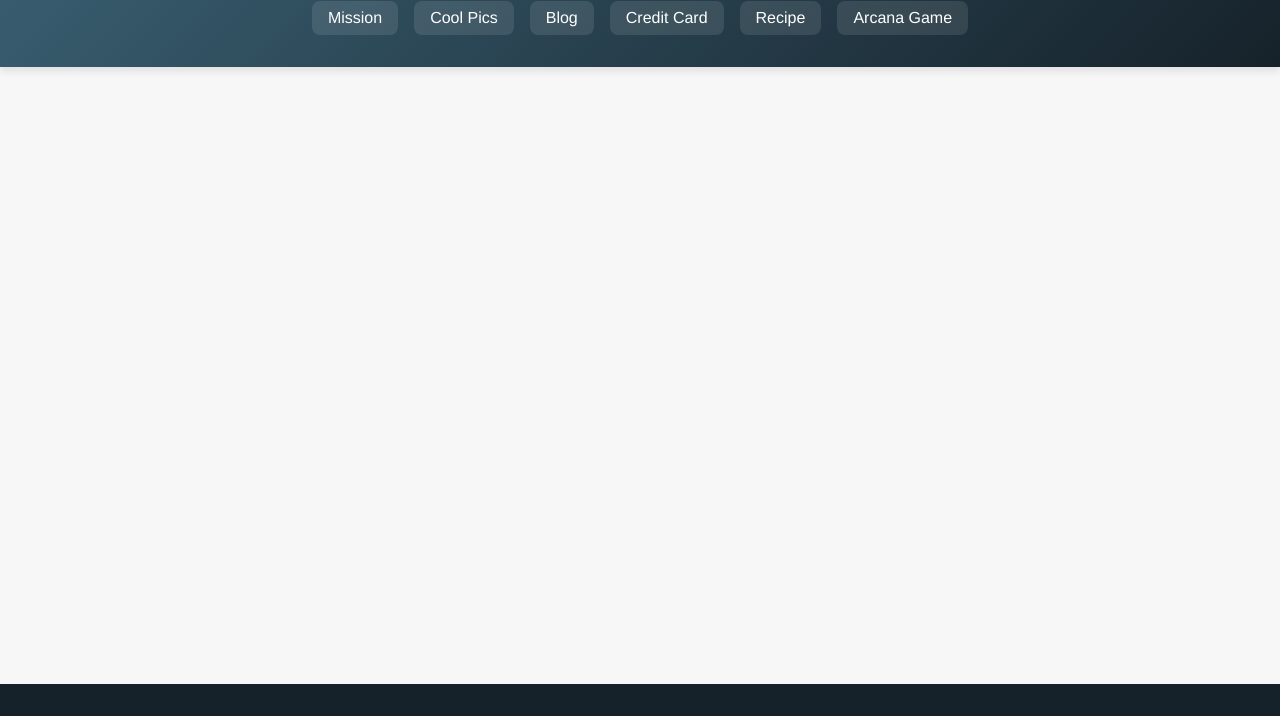
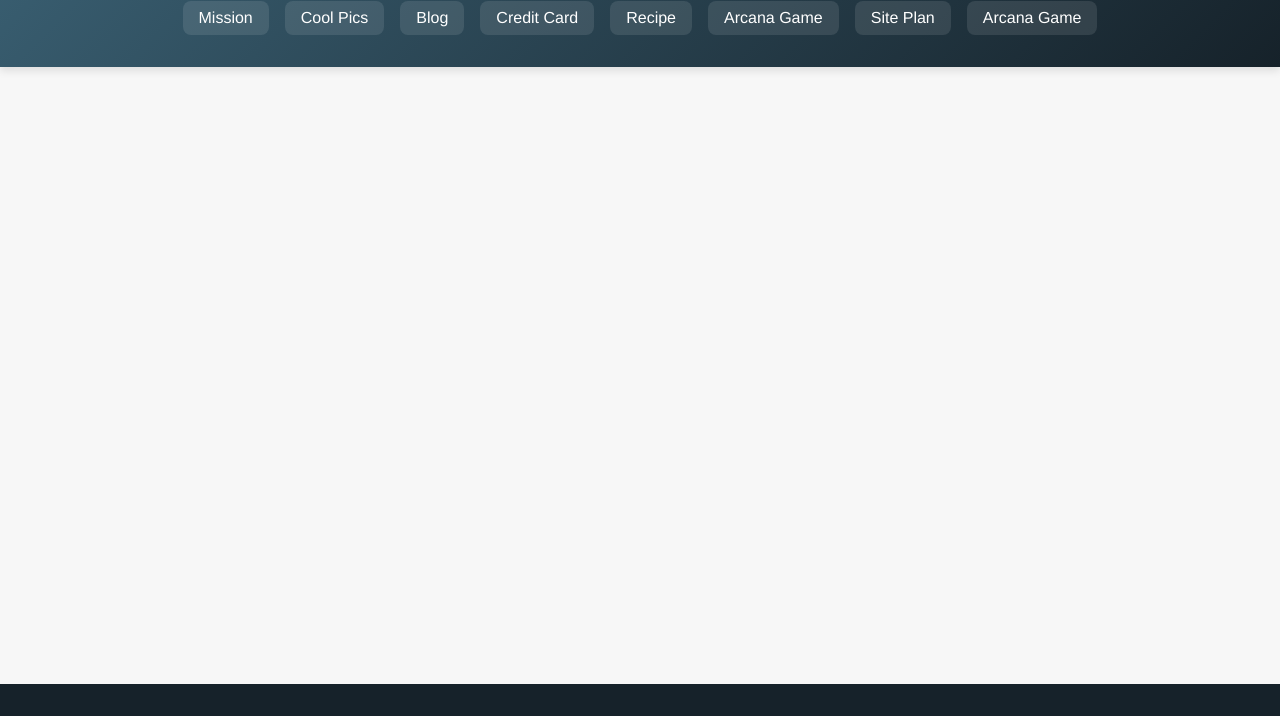
Before and after one commit to TaborVav/wdd131, a plain HTML site: page index.html in a window 1280 px wide. Shown: the part 84-800 px from the top of the page. Drawn offline with Linux system fonts and the light colour scheme.

Commit message:
sitplan on main index

```diff
--- a/index.html
+++ b/index.html
@@ -20,6 +20,10 @@
             <a href="creditcard/index.html">Credit Card</a>
             <a href="recipes/index.html">Recipe</a>
             <a href="adventure-game/index.html">Arcana Game</a>
+            <a href="adventure-game/index.html">Site Plan</a>
+            <a href="site-plan/site-plan.html">Arcana Game</a>
+
+
 
         </nav>
     </header>
```
